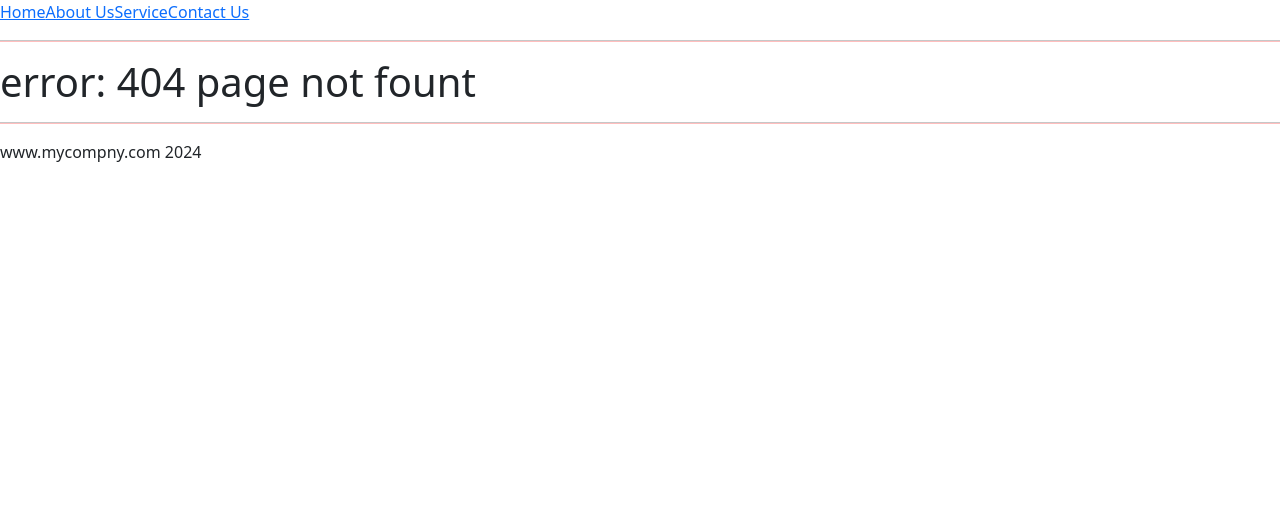
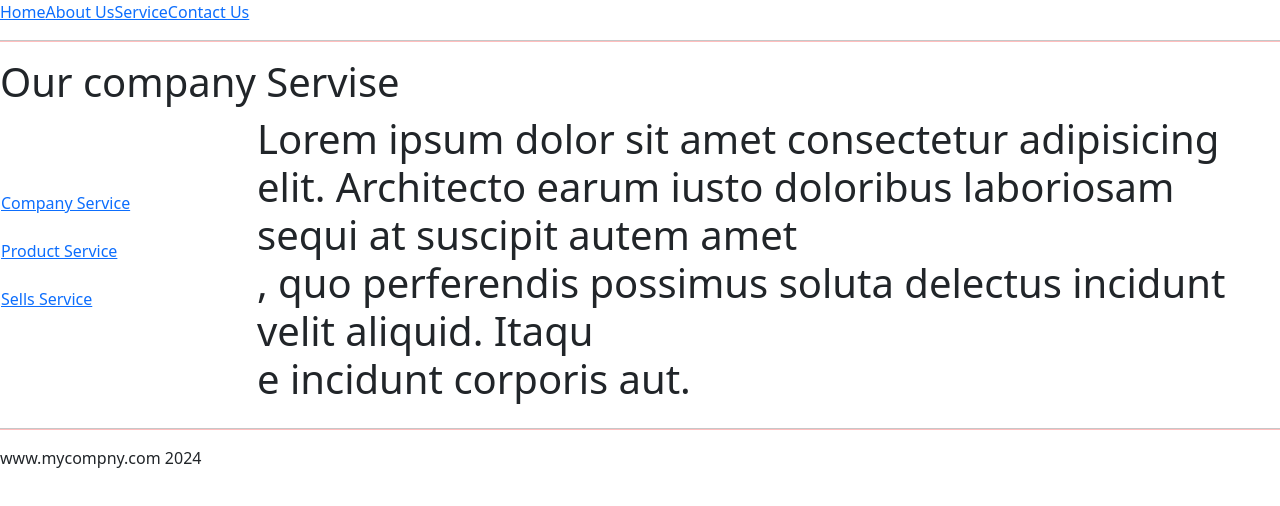
Before and after one commit to Arunsilawat/React, a React (Vite) app: page /service/companyservice in a window 1280 px wide. Before the commit this address had no page. Shown: the top 506 px of the page. Built offline with nearby package versions, Linux system fonts and the light colour scheme.

Commit message:
Route Dom nested

```diff
--- a/src/App.jsx
+++ b/src/App.jsx
@@ -5,6 +5,9 @@ import Service from "./Pages/Service";
 import About from "./Pages/About";
 import NoPage from "./Pages/NoPage";
 import Contact from "./Pages/Contact";
+import CompanyService from "./Pages/CompanyService";
+import ProductService from "./Pages/Productservice";
+import SellsService from "./Pages/SellsService";
 
 const App=()=>{
     return(
@@ -14,7 +17,11 @@ const App=()=>{
                   <Route path="/" element={<Layout/>}>
                        <Route index element={<Home/>}/>
                        <Route path="/home" element={<Home/>}/>
-                       <Route path="/service" element={<Service/>}/>
+                       <Route path="/service" element={<Service/>} >
+                          <Route path="companyservice" element={<CompanyService/>}/>
+                          <Route path="productservice" element={<ProductService/>}/>
+                          <Route path="sellsservice" element={<SellsService/>}/>
+                       </Route>
                        <Route path="/about" element={<About/>}/>
                        <Route path="/contact" element={<Contact/>}/>
                        <Route path="*" element={<NoPage/>}/>
--- /dev/null
+++ b/src/Pages/CompanyService.jsx
@@ -0,0 +1,10 @@
+
+
+const CompanyService=()=>{
+    return(
+        <>
+        <h1>Lorem ipsum dolor sit amet consectetur adipisicing elit. Architecto earum iusto doloribus laboriosam sequi at suscipit autem amet  <br />, quo perferendis possimus soluta delectus incidunt velit aliquid. Itaqu  <br />e incidunt corporis aut.</h1>
+        </>
+    )
+}
+export default CompanyService;
--- /dev/null
+++ b/src/Pages/Productservice.jsx
@@ -0,0 +1,12 @@
+
+
+
+
+const ProductService=()=>{
+    return(
+        <>
+        <h1>Lorem ipsum dolor sit amet  <br />consectetur adipisicing elit. Architecto earum iusto doloribus <br />laboriosam sequi at suscipit autem amet  <br />, quo perferendis possimus soluta delectus incidunt velit aliquid. Itaqu  <br />e incidunt corporis aut.</h1>
+        </>
+    )
+}
+export default ProductService;
--- /dev/null
+++ b/src/Pages/SellsService.jsx
@@ -0,0 +1,13 @@
+
+
+
+
+
+const SellsService=()=>{
+    return(
+        <>
+         <h1>Lorem ipsum dolor sit amet consectetur adipisicing <br />elit. Quis doloribus deleniti magnam dolorem harum <br />dignissimos perferendis earum accusantium natus fugit libero suscipit <br />velit voluptatum cum, asperiores ut incidunt ea porro! </h1>
+         </>
+    )
+}
+export default SellsService;
--- a/src/Pages/Service.jsx
+++ b/src/Pages/Service.jsx
@@ -1,10 +1,6 @@
 
 
-
-
-
-
-
+import { Link,Outlet } from "react-router-dom";
 
 
 
@@ -13,6 +9,22 @@ const Service=()=>{
     return(
         <>
          <h1>Our company Servise</h1>
+          <table width="100%">
+            <tr>
+                <td width="20%" height="200">
+                <Link to="companyservice">Company Service </Link>
+                <br /><br />
+                <Link to="productservice">Product Service </Link>
+                <br /><br />
+                <Link to="sellsservice">Sells Service </Link>
+                <br /><br />
+
+                </td>
+                <td>
+                    <Outlet/>
+                </td>
+            </tr>
+          </table>
         </>
     )
 }
```
